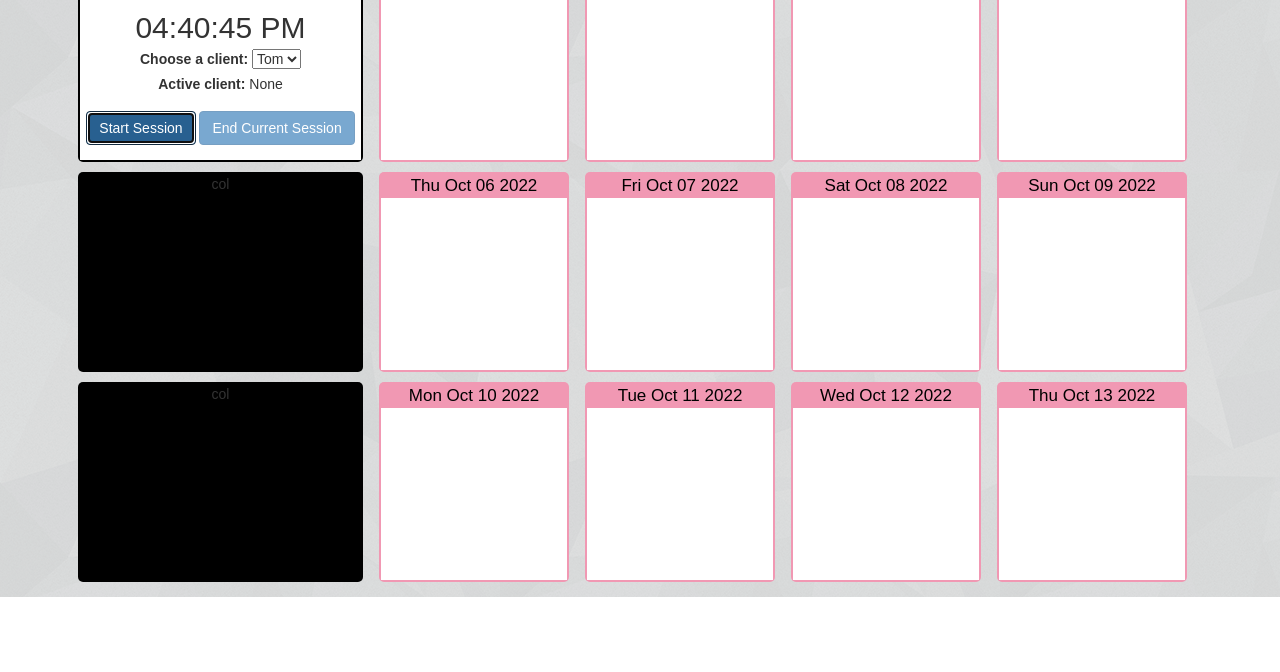
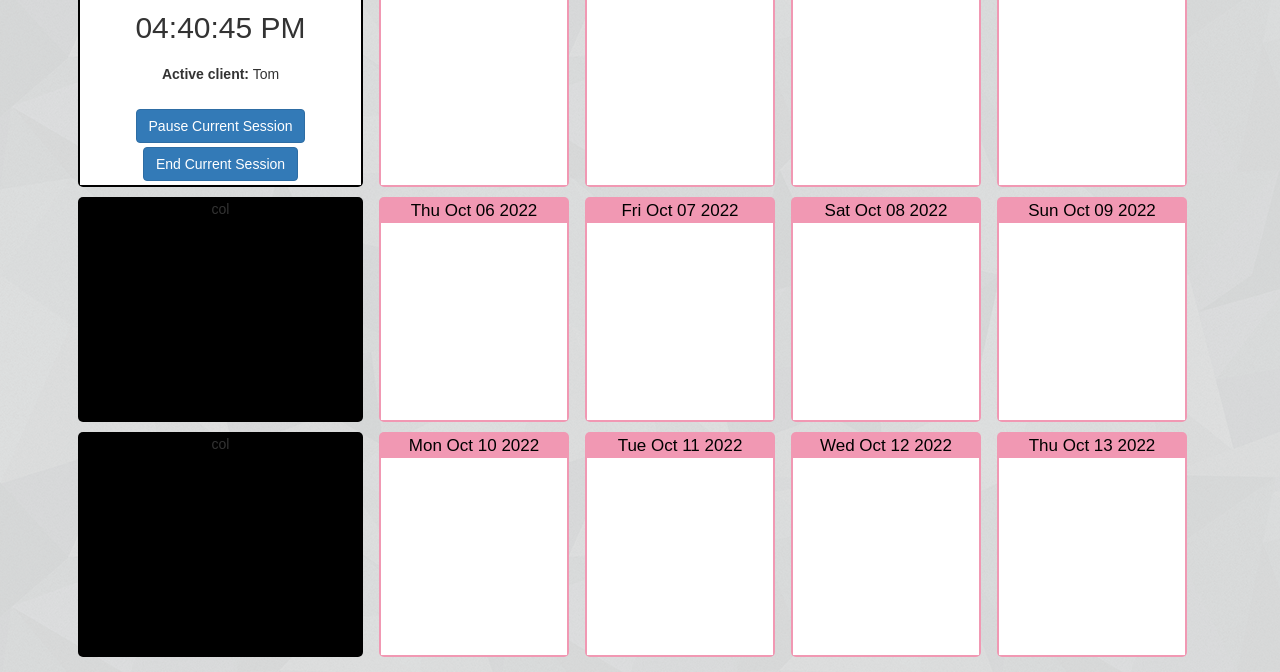
Before and after one commit to Capstone22-23-ProfessionalLawnServices/Capstone22-23-ProfessionalLawnServices.github.io, a plain HTML site: page PLS_Prototypes/home_test.html in a window 1280 px wide. Both pictures are taken after a click on the button "Start Session". Shown: the part 225-897 px from the top of the page. Before the commit the page ends 822 px from the top, so only its background shows below. Drawn offline with nearby package versions, Linux system fonts and the light colour scheme.

Commit message:
Made clock buttons show and hide

```diff
--- a/PLS_Prototypes/css/home_test.css
+++ b/PLS_Prototypes/css/home_test.css
@@ -25,7 +25,7 @@ body {
     background-color: black;
     margin: 5px 8px 5px 8px;
     border-radius: 5px;
-    height: 200px;
+    height: 225px;
     padding: 2px 2px 2px 2px
 }
 
@@ -40,14 +40,22 @@ body {
     background-color: white;
 }
 
-.inner-clock-column {
+.inner-clock {
     background-color: white;
-    height: 75%;
+    height: 65%;
 }
 
-.inner-clock-button-div {
+.inner-clock-client {
+    padding-top: 15px;
+}
+
+.inner-clock-buttons {
     background-color: white;
-    height: 25%;
+    height: 35%;
+}
+
+.btn {
+    margin: 2px;
 }
 
 h2 {
@@ -57,3 +65,30 @@ h2 {
 #clock-numbers {
     font-size: 30px;
 }
+
+#pause-session-button {
+    display: none;
+}
+
+#resume-session-button {
+    display: none;
+}
+
+#end-session-button {
+    display: none;
+}
+
+#active-client {
+    display: none;
+}
+#active-client-label {
+    display: none;
+}
+
+@media screen and (max-width: 850px) {
+
+    .col-md-2 {
+        display: none;
+    }
+
+}
--- a/PLS_Prototypes/home_test.html
+++ b/PLS_Prototypes/home_test.html
@@ -22,21 +22,23 @@
   <div class="row center-block">
 
     <div class="column col-md-3 text-center">
-      <div class="inner-clock-column">
+      <div class="inner-clock">
         <h2>Clock</h2>
         <time id="clock-numbers"> Time</time>
-        <label for="people-list">Choose a client:</label>
-        <select name="people" id="people-list">
-          <option value="volvo">Tom</option>
-        </select>
-        <br/>
-        <label for="people-list">Active client:</label>
-        <span>None</span>
-
+        <div class="inner-clock-client">
+          <label id="client-list-label" for="client-list">Choose a client:</label>
+          <select name="people" id="client-list">
+            <option value="volvo">Tom</option>
+          </select>
+          <label id="active-client-label" for="active-client">Active client:</label>
+          <span id="active-client">Tom</span>
+        </div>
       </div>
-      <div class="inner-clock-button-div">
-        <button id="start-session-button" class="btn btn-primary" type="submit">Start Session</button>
-        <button id="end-session-button" class="btn btn-primary disabled" type="submit">End Current Session</button>
+      <div class="inner-clock-buttons">
+        <button id="start-session-button" class="btn btn-primary" onclick="startSession()" type="submit">Start Session</button>
+        <button id="pause-session-button" class="btn btn-primary" onclick="pauseSession()" type="submit">Pause Current Session</button>
+        <button id="resume-session-button" class="btn btn-primary" onclick="resumeSession()" type="submit">Resume Current Session</button>
+        <button id="end-session-button" class="btn btn-primary" onclick="endSession()" type="submit">End Current Session</button>
       </div>
     </div>
 
--- a/PLS_Prototypes/js/home.js
+++ b/PLS_Prototypes/js/home.js
@@ -154,3 +154,47 @@ function getDateColors(date) {
 
     return dateColors;
 }
+
+function startSession() {
+    $("#start-session-button").hide();
+    $("#resume-session-button").hide();
+    $("#client-list").hide();
+    $("#client-list-label").hide();
+    $("#pause-session-button").show();
+    $("#end-session-button").show();
+    $("#active-client").show();
+    $("#active-client-label").show();
+}
+
+function pauseSession() {
+    $("#pause-session-button").hide();
+    $("#start-session-button").hide();
+    $("#client-list").hide();
+    $("#client-list-label").hide();
+    $("#resume-session-button").show();
+    $("#end-session-button").show();
+    $("#active-client").show();
+    $("#active-client-label").show();
+}
+
+function resumeSession() {
+    $("#resume-session-button").hide();
+    $("#start-session-button").hide();
+    $("#client-list").hide();
+    $("#client-list-label").hide();
+    $("#pause-session-button").show();
+    $("#end-session-button").show();
+    $("#active-client").show();
+    $("#active-client-label").show();
+}
+
+function endSession() {
+    $("#end-session-button").hide();
+    $("#pause-session-button").hide();
+    $("#active-client").hide();
+    $("#active-client-label").hide();
+    $("#resume-session-button").hide();
+    $("#start-session-button").show();
+    $("#client-list").show();
+    $("#client-list-label").show();
+}
```
Also changed, not shown: PLS_Prototypes/login.html (+1 -1 lines).
